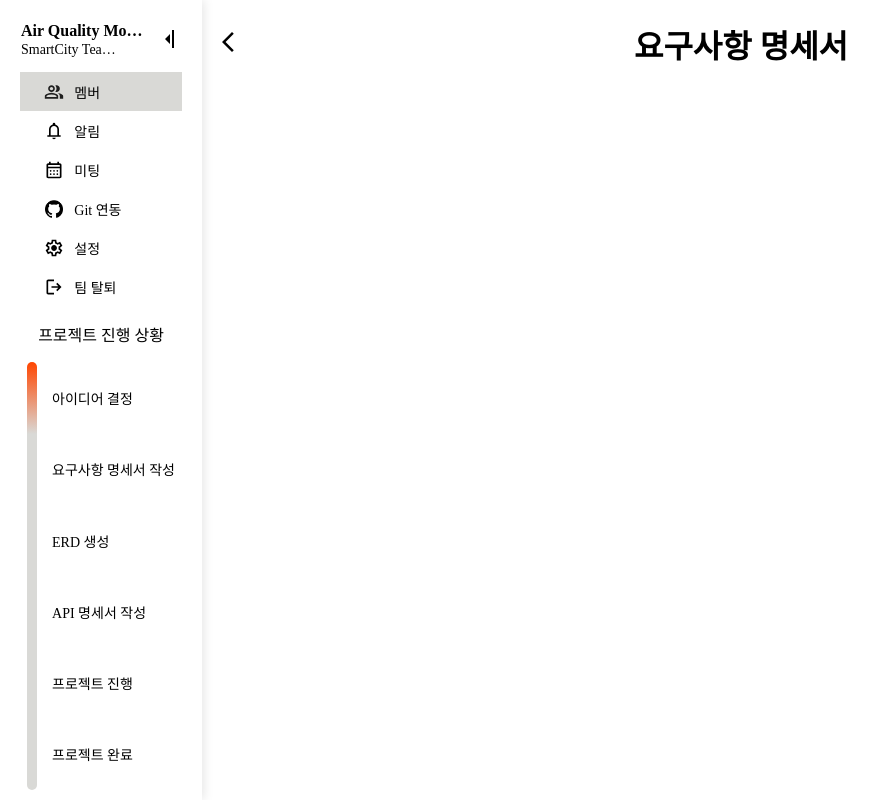
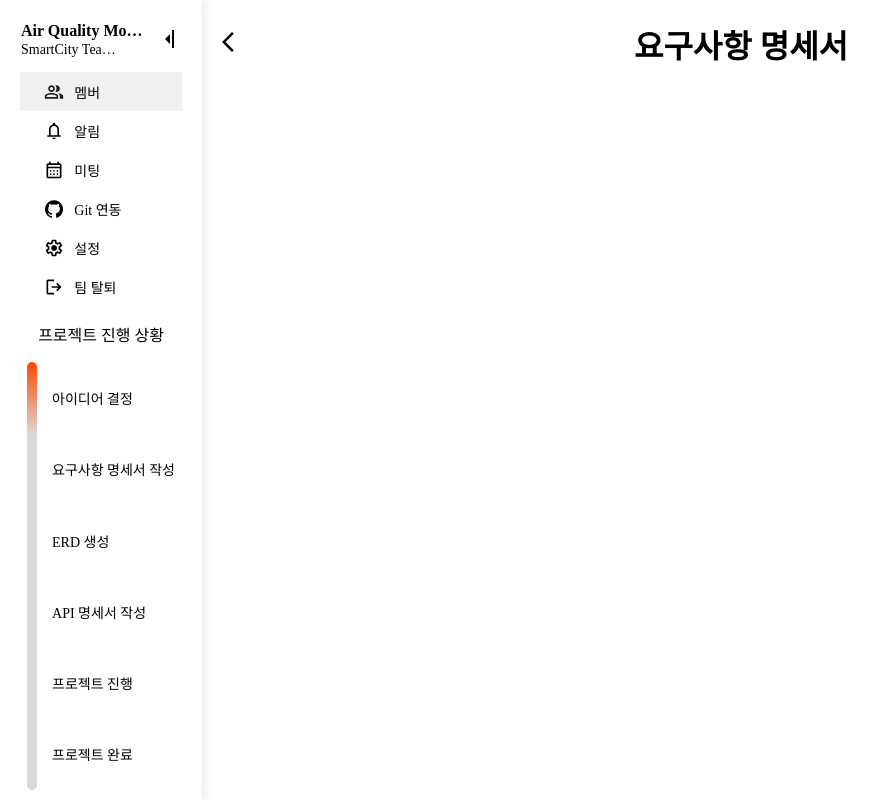
Before and after one commit to PJA-ProJect-Assistant/pja_frontend, a React (Vite) app in the folder pja/: page /ws/1/step/1 in a window 1280 px wide. In both pictures the pointer is over the element "멤버". Shown: the whole page, without its empty margins (0-889 px from the left). Built offline with nearby package versions, Linux system fonts and the light colour scheme.

Commit message:
style : hover색상 f0f0f0로 수정

```diff
--- a/pja/src/components/sidebar/MainMenuSidebar.css
+++ b/pja/src/components/sidebar/MainMenuSidebar.css
@@ -4,9 +4,11 @@
   left: 0;
   width: 100%;
   height: 100%;
-  background: rgba(0, 0, 0, 0.2); /* 약한 어둡기 */
+  background: rgba(0, 0, 0, 0.2);
+  /* 약한 어둡기 */
   z-index: 999;
 }
+
 .mainmenu-container {
   position: fixed;
   top: 0;
@@ -18,11 +20,13 @@
   padding: 20px;
   z-index: 1000;
 }
+
 .mainmenu-layout {
   display: flex;
   flex-direction: column;
   align-items: center;
 }
+
 .mainmenu-profile {
   display: flex;
   white-space: nowrap;
@@ -35,10 +39,12 @@
   height: 80px;
   line-height: 80px;
 }
+
 .mainmenu-username {
   font-size: var(--font-size-xl);
   margin: 10px;
 }
+
 .mainmenu-list {
   display: flex;
   flex-direction: column;
@@ -46,6 +52,7 @@
   width: 100%;
   margin-top: 30px;
 }
+
 .mainmenu-list p {
   display: flex;
   align-items: center;
@@ -54,6 +61,7 @@
   margin: 0;
   height: 40px;
 }
+
 .mainmenu-list p:hover {
-  background-color: #f0f2f7;
+  background-color: #f0f0f0;
 }
--- a/pja/src/components/sidebar/WsSidebar.css
+++ b/pja/src/components/sidebar/WsSidebar.css
@@ -30,7 +30,7 @@
 }
 
 .wssidebar-list:hover {
-  background-color: #d9d9d6;
+  background-color: #f0f0f0;
 }
 
 .wssidebar-list p {
```
